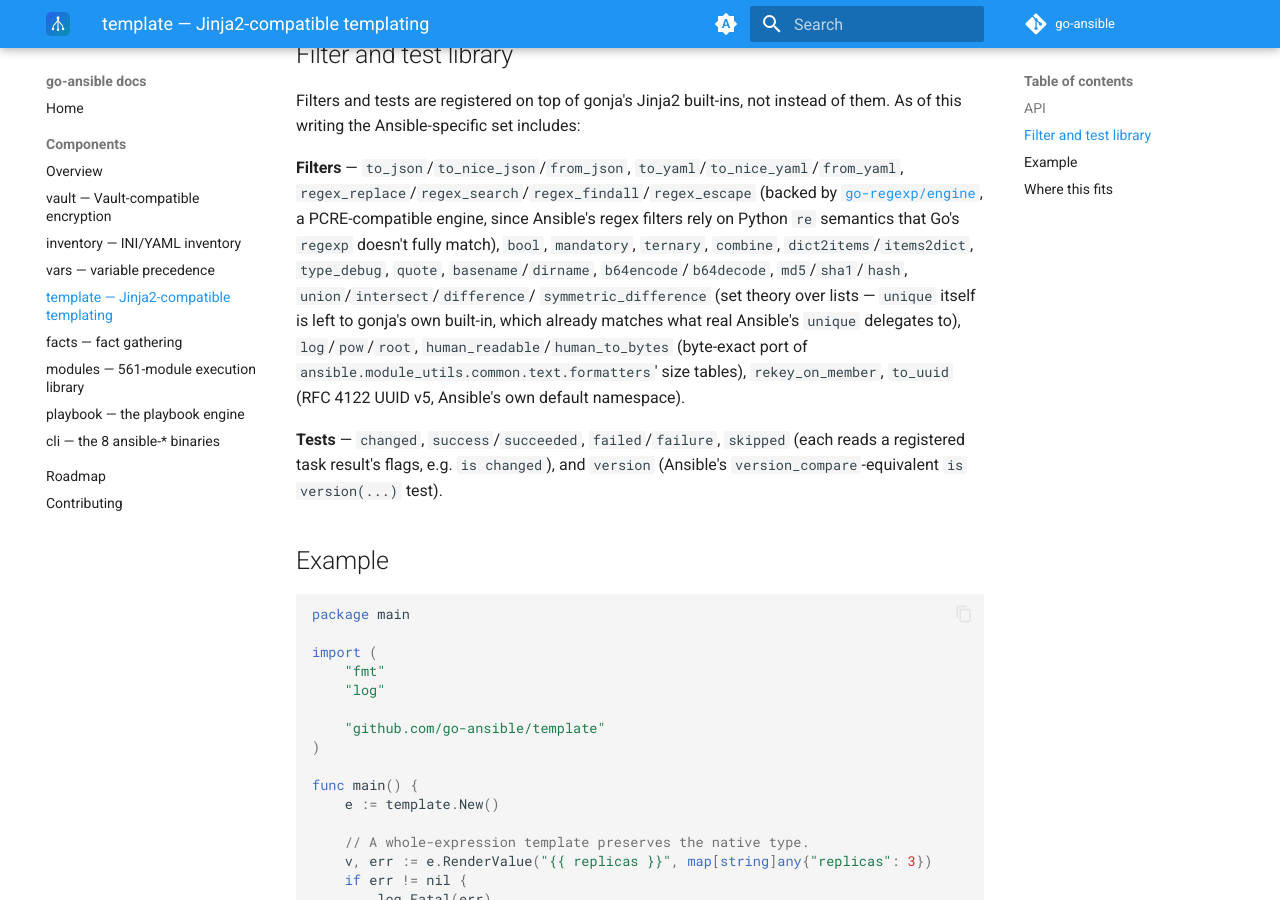
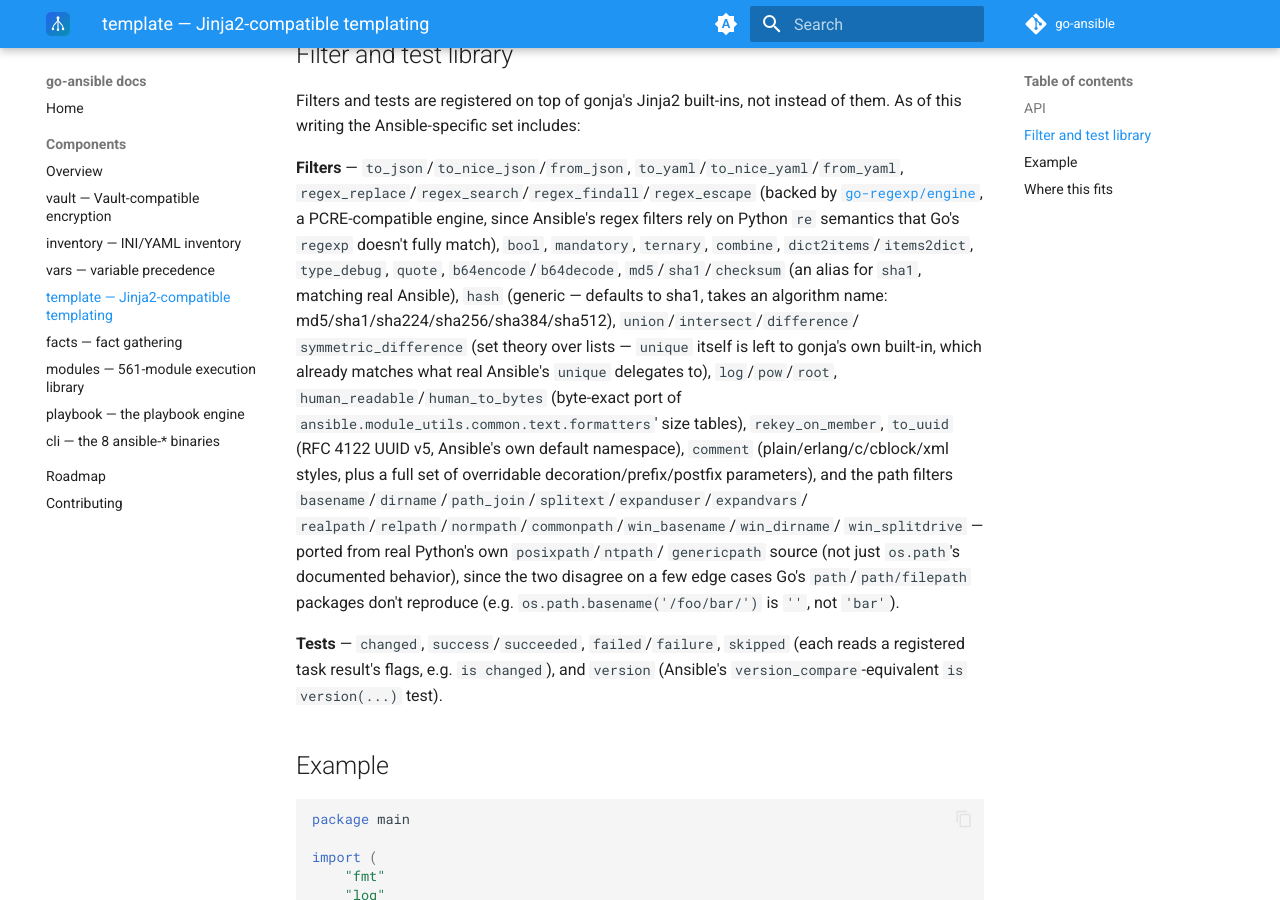
Before and after one commit to go-ansible/docs, an MkDocs documentation site: the page built from docs/components/template.md, in a window 1280 px wide and 900 px high, scrolled down 966 px. Built offline with MkDocs 1.6.1 and Material for MkDocs 9.7.7, drawn with Linux system fonts in a browser that asks for light colours; the version menu is left out.

Commit message:
Document path/hash/comment filters and the hash default fix (#14)
Follows go-ansible/template#7.

Co-authored-by: Claude Sonnet 5 <noreply@anthropic.com>

```diff
--- a/docs/components/template.md
+++ b/docs/components/template.md
@@ -49,14 +49,23 @@ instead of them. As of this writing the Ansible-specific set includes:
 [`go-regexp/engine`](https://github.com/go-regexp/engine), a PCRE-compatible
 engine, since Ansible's regex filters rely on Python `re` semantics that
 Go's `regexp` doesn't fully match), `bool`, `mandatory`, `ternary`, `combine`,
-`dict2items`/`items2dict`, `type_debug`, `quote`, `basename`/`dirname`,
-`b64encode`/`b64decode`, `md5`/`sha1`/`hash`, `union`/`intersect`/`difference`/
+`dict2items`/`items2dict`, `type_debug`, `quote`,
+`b64encode`/`b64decode`, `md5`/`sha1`/`checksum` (an alias for `sha1`, matching
+real Ansible), `hash` (generic — defaults to sha1, takes an algorithm name:
+md5/sha1/sha224/sha256/sha384/sha512), `union`/`intersect`/`difference`/
 `symmetric_difference` (set theory over lists — `unique` itself is left to
 gonja's own built-in, which already matches what real Ansible's `unique`
 delegates to), `log`/`pow`/`root`, `human_readable`/`human_to_bytes` (byte-exact
 port of `ansible.module_utils.common.text.formatters`' size tables),
 `rekey_on_member`, `to_uuid` (RFC 4122 UUID v5, Ansible's own default
-namespace).
+namespace), `comment` (plain/erlang/c/cblock/xml styles, plus a full set of
+overridable decoration/prefix/postfix parameters), and the path filters
+`basename`/`dirname`/`path_join`/`splitext`/`expanduser`/`expandvars`/
+`realpath`/`relpath`/`normpath`/`commonpath`/`win_basename`/`win_dirname`/
+`win_splitdrive` — ported from real Python's own `posixpath`/`ntpath`/
+`genericpath` source (not just `os.path`'s documented behavior), since the
+two disagree on a few edge cases Go's `path`/`path/filepath` packages don't
+reproduce (e.g. `os.path.basename('/foo/bar/')` is `''`, not `'bar'`).
 
 **Tests** — `changed`, `success`/`succeeded`, `failed`/`failure`, `skipped`
 (each reads a registered task result's flags, e.g. `is changed`), and
```
